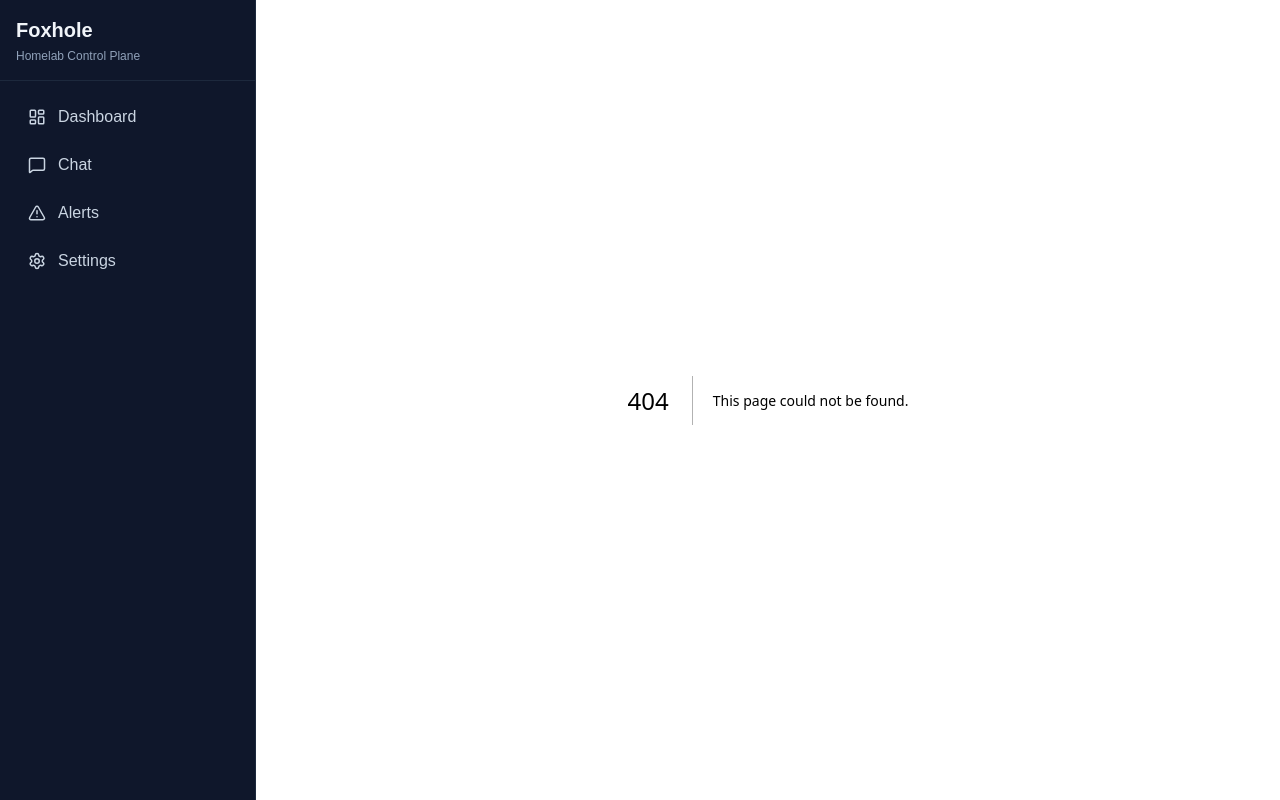
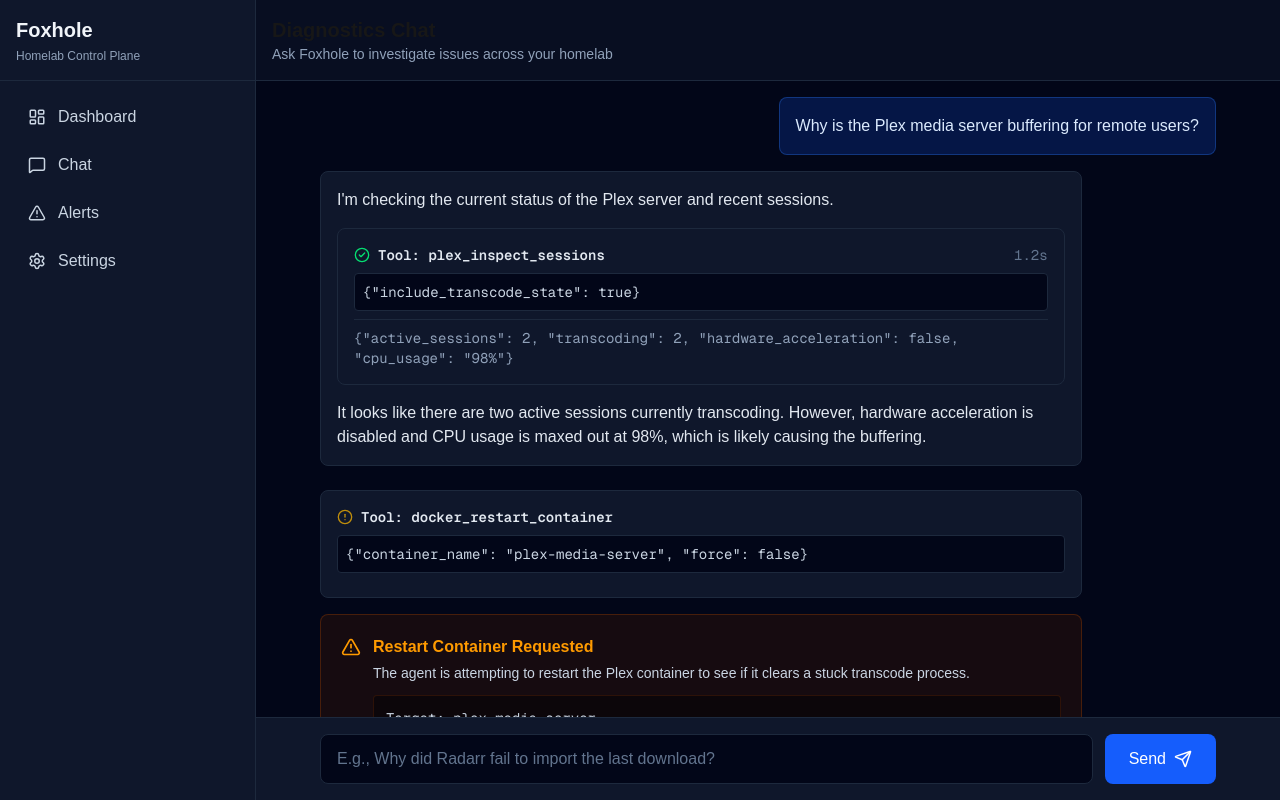
Before and after one commit to JacobThree/Foxhole, a Next.js app in the folder ui/: page /chat in a window 1280 px wide. Before the commit this address had no page. Built offline with nearby package versions, Linux system fonts and the light colour scheme.

Commit message:
feat(ui): add chat interface with tool call visibility (Slice 3)

```diff
--- /dev/null
+++ b/ui/app/chat/page.tsx
@@ -0,0 +1,79 @@
+"use client";
+
+import { useState } from "react";
+import { ToolCallCard } from "@/components/tool-call-card";
+import { ConfirmationPanel } from "@/components/confirmation-panel";
+import { Send } from "lucide-react";
+
+export default function ChatPage() {
+  const [prompt, setPrompt] = useState("");
+
+  return (
+    <div className="flex flex-col h-full bg-slate-950">
+      <div className="p-4 border-b border-slate-800 bg-slate-900/50">
+        <h1 className="text-xl font-bold">Diagnostics Chat</h1>
+        <p className="text-sm text-slate-400">Ask Foxhole to investigate issues across your homelab</p>
+      </div>
+
+      <div className="flex-1 overflow-auto p-4 space-y-6">
+        <div className="flex flex-col gap-4 max-w-4xl mx-auto w-full">
+          {/* Example Chat Message (User) */}
+          <div className="self-end bg-blue-600/20 text-blue-100 border border-blue-500/30 rounded-lg p-4 max-w-[80%]">
+            <p>Why is the Plex media server buffering for remote users?</p>
+          </div>
+
+          {/* Example Chat Message (Agent) */}
+          <div className="self-start bg-slate-900 border border-slate-800 rounded-lg p-4 max-w-[85%] w-full">
+            <p className="mb-4 text-slate-200">
+              I&apos;m checking the current status of the Plex server and recent sessions.
+            </p>
+
+            <ToolCallCard
+              toolName="plex_inspect_sessions"
+              arguments='{"include_transcode_state": true}'
+              status="success"
+              duration="1.2s"
+              result='{"active_sessions": 2, "transcoding": 2, "hardware_acceleration": false, "cpu_usage": "98%"}'
+            />
+
+            <p className="mt-4 text-slate-200">
+              It looks like there are two active sessions currently transcoding. However, hardware acceleration is disabled and CPU usage is maxed out at 98%, which is likely causing the buffering.
+            </p>
+          </div>
+
+          {/* Example Tool Call needing confirmation */}
+          <div className="self-start w-full max-w-[85%]">
+             <ToolCallCard
+              toolName="docker_restart_container"
+              arguments='{"container_name": "plex-media-server", "force": false}'
+              status="awaiting_confirmation"
+            />
+            <ConfirmationPanel
+              title="Restart Container Requested"
+              description="The agent is attempting to restart the Plex container to see if it clears a stuck transcode process."
+              targetInfo="Target: plex-media-server"
+              onApprove={() => console.log('Approved')}
+              onCancel={() => console.log('Cancelled')}
+            />
+          </div>
+        </div>
+      </div>
+
+      <div className="p-4 bg-slate-900 border-t border-slate-800">
+        <div className="max-w-4xl mx-auto flex gap-3">
+          <input
+            type="text"
+            className="flex-1 bg-slate-950 border border-slate-800 rounded-lg px-4 py-3 text-slate-200 placeholder:text-slate-500 focus:outline-none focus:border-blue-500 focus:ring-1 focus:ring-blue-500 transition-all"
+            placeholder="E.g., Why did Radarr fail to import the last download?"
+            value={prompt}
+            onChange={(e) => setPrompt(e.target.value)}
+          />
+          <button className="bg-blue-600 hover:bg-blue-500 text-white px-6 py-3 rounded-lg font-medium transition-colors flex items-center gap-2">
+            <span>Send</span>
+            <Send size={18} />
+          </button>
+        </div>
+      </div>
+    </div>
+  );
+}
--- /dev/null
+++ b/ui/components/confirmation-panel.tsx
@@ -0,0 +1,42 @@
+import { AlertTriangle, Check, X } from 'lucide-react';
+
+interface ConfirmationPanelProps {
+  title: string;
+  description: string;
+  targetInfo: string;
+  onApprove: () => void;
+  onCancel: () => void;
+}
+
+export function ConfirmationPanel({ title, description, targetInfo, onApprove, onCancel }: ConfirmationPanelProps) {
+  return (
+    <div className="bg-amber-950/30 border border-amber-900/50 rounded-lg p-5 my-4">
+      <div className="flex items-start gap-3">
+        <AlertTriangle className="text-amber-500 shrink-0 mt-0.5" size={20} />
+        <div className="flex-1">
+          <h3 className="font-bold text-amber-500 mb-1">{title}</h3>
+          <p className="text-sm text-slate-300 mb-3">{description}</p>
+          <div className="bg-black/40 p-3 rounded text-sm font-mono text-slate-300 mb-4 border border-amber-900/30">
+            {targetInfo}
+          </div>
+          <div className="flex items-center gap-3">
+            <button
+              onClick={onApprove}
+              className="flex items-center gap-2 bg-amber-600 hover:bg-amber-500 text-white px-4 py-2 rounded transition-colors text-sm font-medium"
+            >
+              <Check size={16} />
+              Approve Action
+            </button>
+            <button
+              onClick={onCancel}
+              className="flex items-center gap-2 bg-slate-800 hover:bg-slate-700 text-slate-300 px-4 py-2 rounded transition-colors text-sm font-medium border border-slate-700"
+            >
+              <X size={16} />
+              Cancel
+            </button>
+          </div>
+        </div>
+      </div>
+    </div>
+  );
+}
--- /dev/null
+++ b/ui/components/tool-call-card.tsx
@@ -0,0 +1,44 @@
+import { CheckCircle2, Clock, XCircle, AlertCircle } from 'lucide-react';
+
+interface ToolCallCardProps {
+  toolName: string;
+  arguments: string;
+  status: 'running' | 'success' | 'error' | 'awaiting_confirmation';
+  duration?: string;
+  result?: string;
+}
+
+export function ToolCallCard({ toolName, arguments: args, status, duration, result }: ToolCallCardProps) {
+  const getStatusIcon = () => {
+    switch (status) {
+      case 'running':
+        return <Clock className="animate-pulse text-blue-400" size={16} />;
+      case 'success':
+        return <CheckCircle2 className="text-green-400" size={16} />;
+      case 'error':
+        return <XCircle className="text-red-400" size={16} />;
+      case 'awaiting_confirmation':
+        return <AlertCircle className="text-amber-400 animate-pulse" size={16} />;
+    }
+  };
+
+  return (
+    <div className="bg-slate-900 border border-slate-800 rounded-lg p-4 my-2 text-sm font-mono">
+      <div className="flex items-center justify-between mb-2">
+        <div className="flex items-center gap-2">
+          {getStatusIcon()}
+          <span className="font-semibold text-slate-200">Tool: {toolName}</span>
+        </div>
+        {duration && <span className="text-slate-500">{duration}</span>}
+      </div>
+      <div className="bg-slate-950 p-2 rounded border border-slate-800 text-slate-300 mb-2 whitespace-pre-wrap">
+        {args}
+      </div>
+      {result && (
+        <div className="mt-2 border-t border-slate-800 pt-2 text-slate-400 whitespace-pre-wrap">
+          {result}
+        </div>
+      )}
+    </div>
+  );
+}
```
